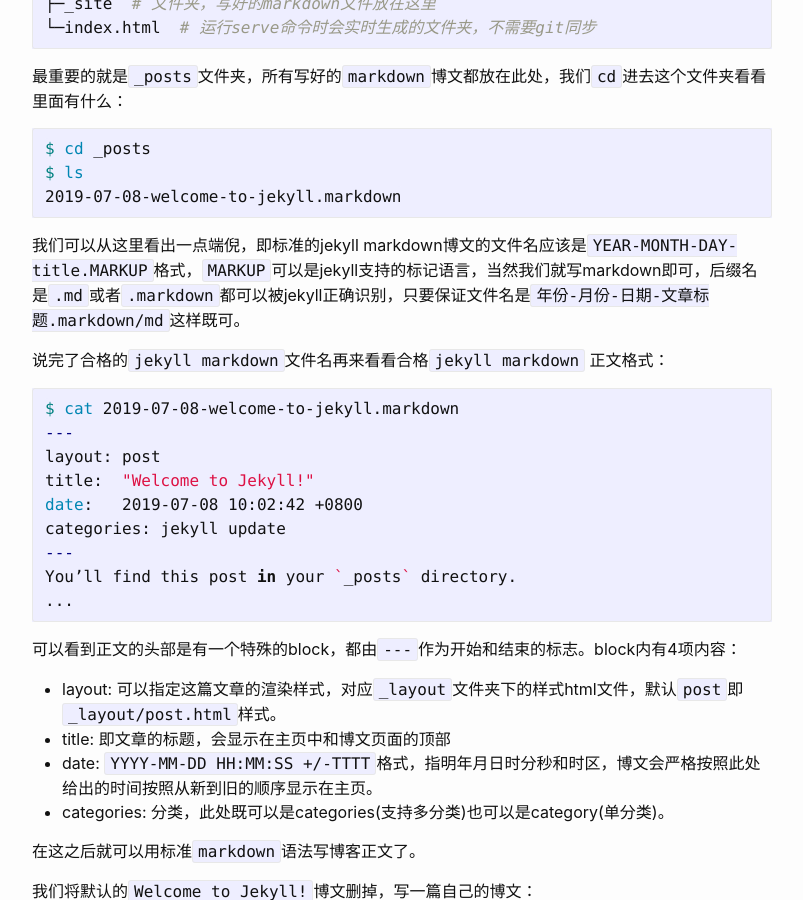
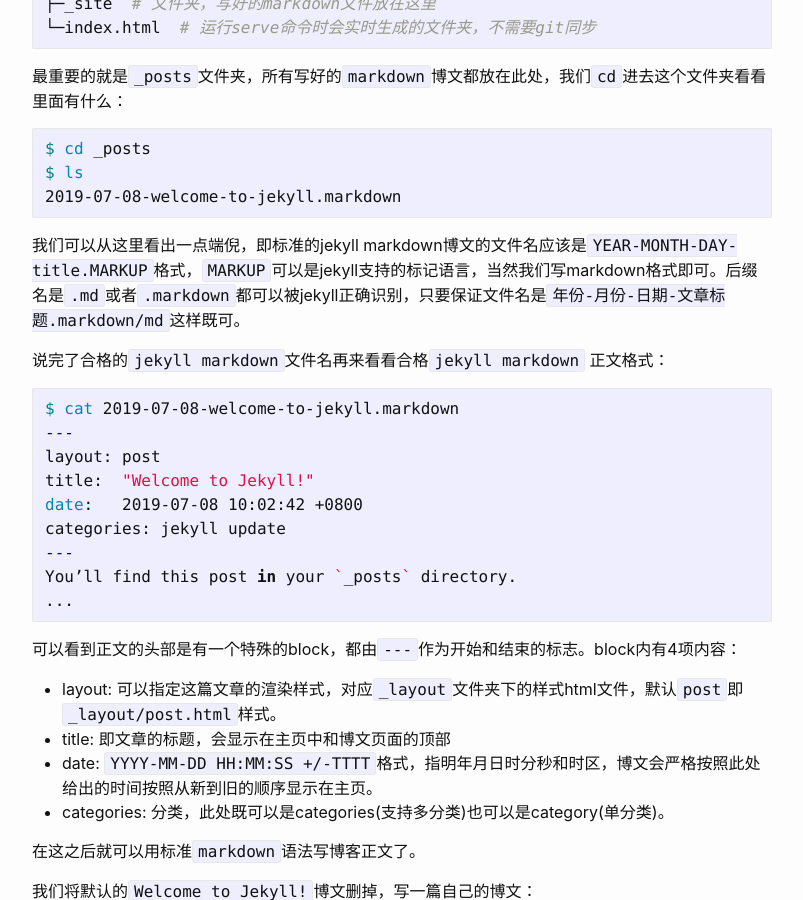
Before and after one commit to Artificial-Ridiculous/Artificial-Ridiculous.github.io, a Jekyll site: the page built from _posts/2019-07-08-Jekyll+GitHubPages搭建个人博客.markdown, in a window 1280 px wide and 900 px high, scrolled down 2997 px. Shown: the whole window, without its empty margins (238-1041 px from the left). Built offline with Jekyll 4.4.1, drawn with Linux system fonts in a browser that asks for light colours; comment, search, counter and statistics services are not loaded.

Commit message:
Update 2019-07-08-Jekyll+GitHubPages搭建个人博客.markdown

````diff
--- a/_posts/2019-07-08-Jekyll+GitHubPages搭建个人博客.markdown
+++ b/_posts/2019-07-08-Jekyll+GitHubPages搭建个人博客.markdown
@@ -88,7 +88,7 @@ $ ls
 2019-07-08-welcome-to-jekyll.markdown
 ```
 
-我们可以从这里看出一点端倪，即标准的jekyll markdown博文的文件名应该是`YEAR-MONTH-DAY-title.MARKUP`格式，`MARKUP`可以是jekyll支持的标记语言，当然我们就写markdown即可，后缀名是`.md`或者`.markdown`都可以被jekyll正确识别，只要保证文件名是`年份-月份-日期-文章标题.markdown/md`这样既可。
+我们可以从这里看出一点端倪，即标准的jekyll markdown博文的文件名应该是`YEAR-MONTH-DAY-title.MARKUP`格式，`MARKUP`可以是jekyll支持的标记语言，当然我们写markdown格式即可。后缀名是`.md`或者`.markdown`都可以被jekyll正确识别，只要保证文件名是`年份-月份-日期-文章标题.markdown/md`这样既可。
 
 说完了合格的`jekyll markdown`文件名再来看看合格`jekyll markdown` 正文格式：
 
````
